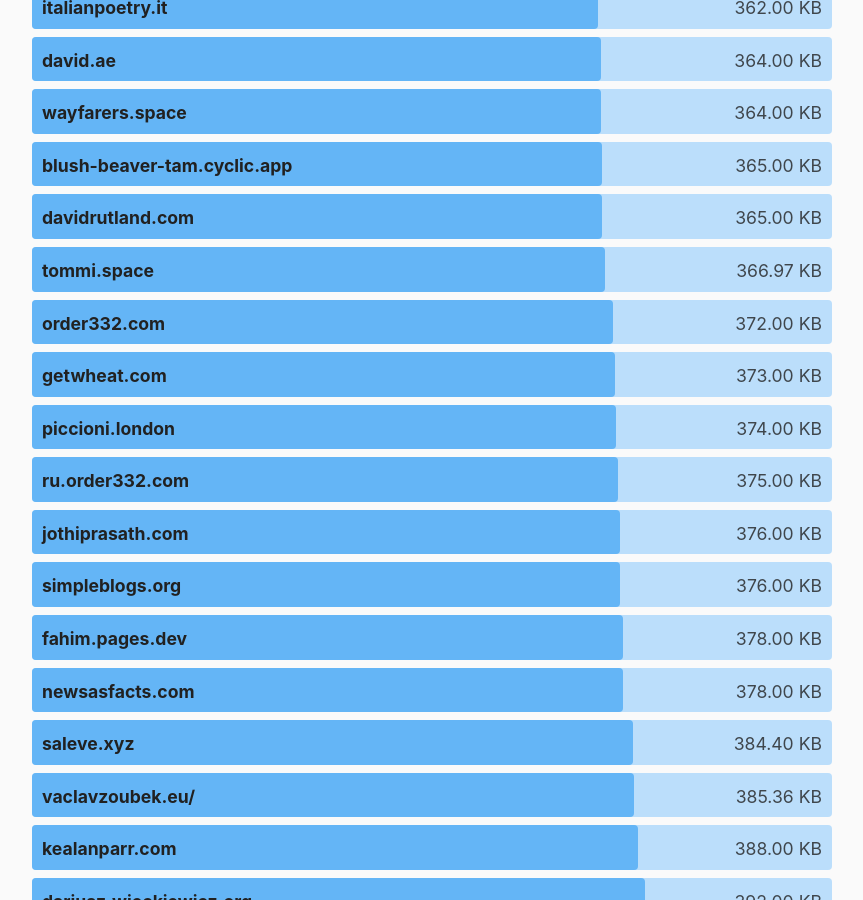
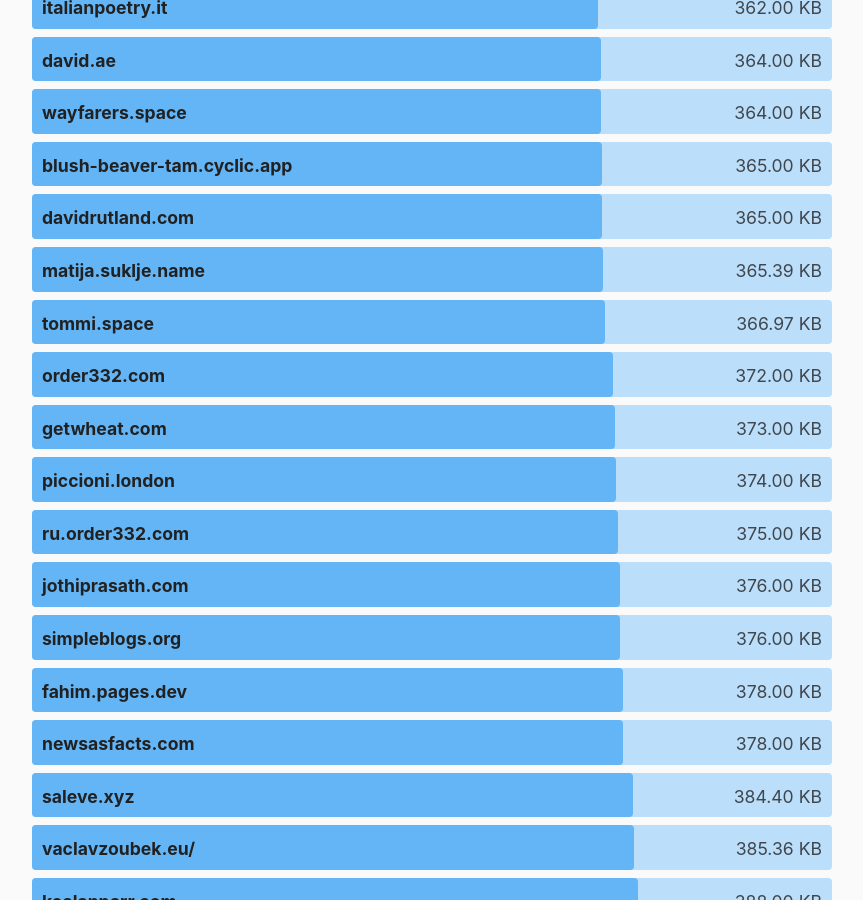
Before and after one commit to kevquirk/512kb.club, a Jekyll site: the page built from index.md, in a window 1280 px wide and 900 px high, scrolled down 44095 px. Shown: the whole window, without its empty margins (208-1071 px from the left). Built offline with Jekyll 4.4.1, drawn with Linux system fonts in a browser that asks for light colours.

Commit message:
Update sites.yml to add matija.suklje.name
https://radar.cloudflare.com/scan/055ed88a-82ad-4110-9147-276e7853bd84/summary

```diff
--- a/_data/sites.yml
+++ b/_data/sites.yml
@@ -2523,6 +2523,11 @@
   size: 26.38
   last_checked: 2024-02-26
 
+- domain: matija.suklje.name
+  url: https://matija.suklje.name/
+  size: 365.39
+  last_checked: 2024-11-05
+
 - domain: matt-smiley.com
   url: https://matt-smiley.com/
   size: 48.6
```
